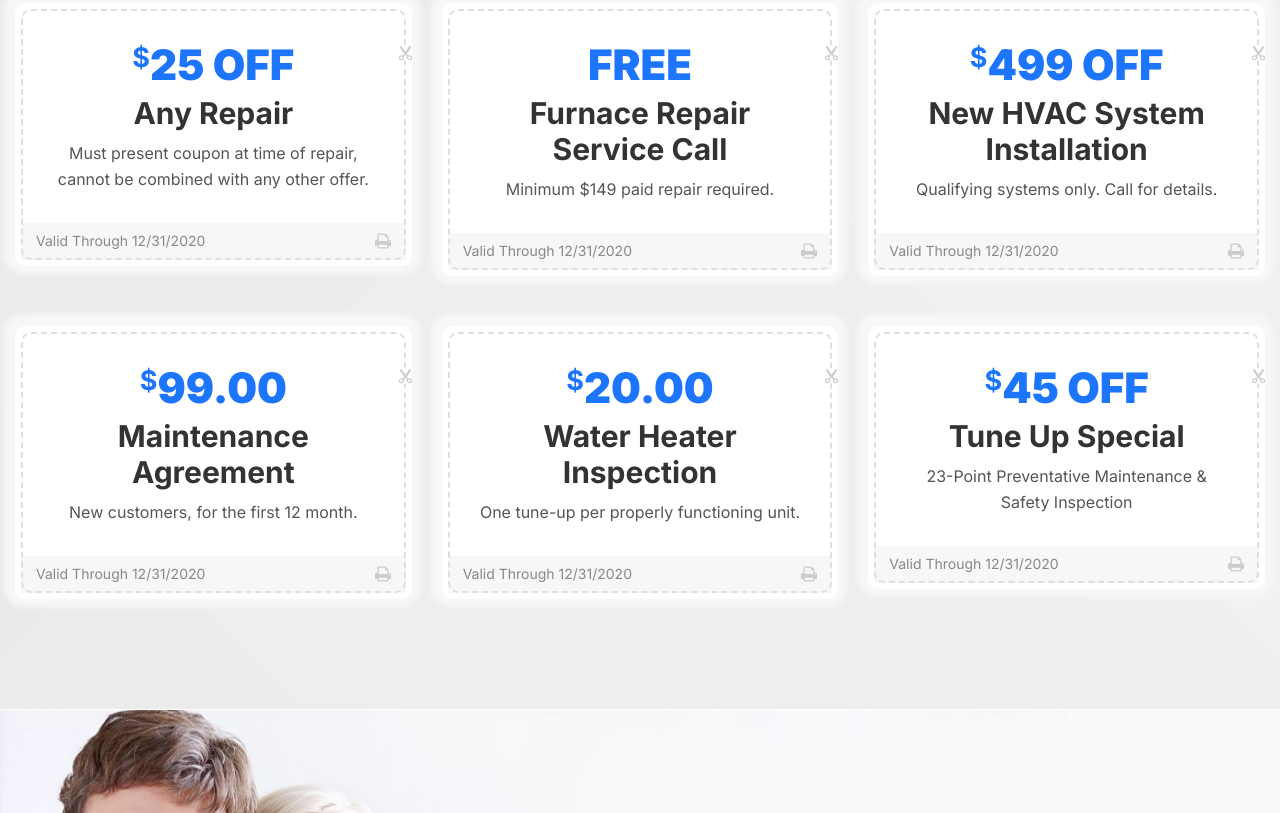
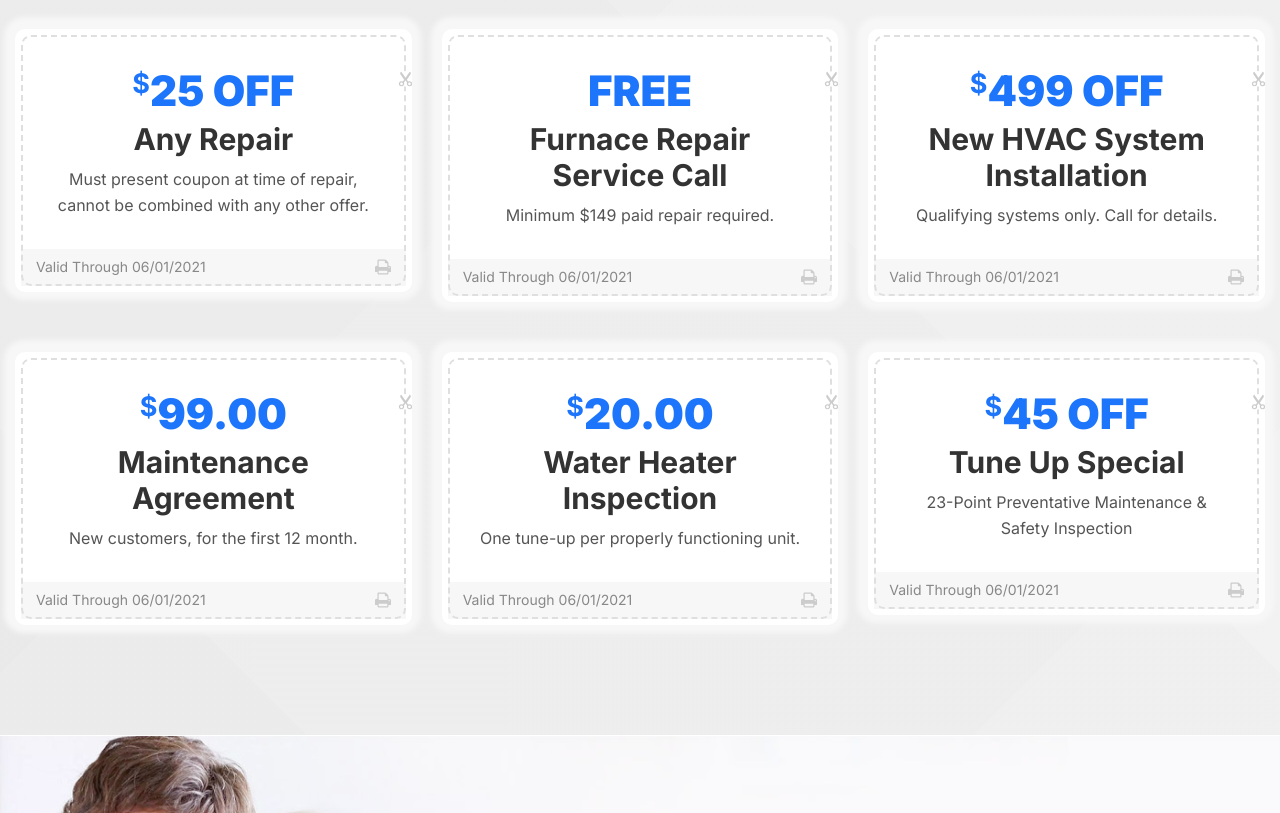
Before and after one commit to masterthepixel/dmvheatandair, a plain HTML site: page index.html in a window 1280 px wide. Shown: the part 5536-6349 px from the top of the page. Drawn offline with Linux system fonts and the light colour scheme.

Commit message:
English updates

```diff
--- a/index.html
+++ b/index.html
@@ -1535,8 +1535,7 @@
 										<!--ppt_icon end-->
 										<div class="ptz_info">
 											<h3>We Treat Every Customer Like Family</h3>
-											<p>We base our business on honesty, integrity, teamwork, and accountability,
-												and that’s what our customers expect from us.</p>
+											<p>We treat our customers with respect and perform our professionally.</p>
 										</div>
 										<!--ptz_info end-->
 									</div>
@@ -1558,8 +1557,9 @@
 										<!--ppt_icon end-->
 										<div class="ptz_info">
 											<h3>We Believe in Setting the Standard Higher</h3>
-											<p>We base our business on honesty, integrity, teamwork, and accountability,
-												and that’s what our customers expect from us.</p>
+											<p>We our standards of services is higher than the industry at large. This
+												make a difference in the product and service we provide to our esteemed
+												customers. </p>
 										</div>
 										<!--ptz_info end-->
 									</div>
@@ -1682,7 +1682,7 @@
 										<p>Must present coupon at time of repair, cannot be combined with any other
 											offer.</p>
 										<div class="validity">
-											<h5>Valid Through 12/31/2020</h5>
+											<h5>Valid Through 06/01/2021</h5>
 											<span class="zz_icon">
 												<svg version="1.1" id="Capa_19" xmlns="http://www.w3.org/2000/svg"
 													xmlns:xlink="http://www.w3.org/1999/xlink" x="0px" y="0px"
@@ -1734,7 +1734,7 @@
 										<h2>Furnace Repair Service Call</h2>
 										<p>Minimum $149 paid repair required.</p>
 										<div class="validity">
-											<h5>Valid Through 12/31/2020</h5>
+											<h5>Valid Through 06/01/2021</h5>
 											<span class="zz_icon">
 												<svg version="1.1" id="Capa_21" xmlns="http://www.w3.org/2000/svg"
 													xmlns:xlink="http://www.w3.org/1999/xlink" x="0px" y="0px"
@@ -1786,7 +1786,7 @@
 										<h2>New HVAC System Installation</h2>
 										<p>Qualifying systems only. Call for details.</p>
 										<div class="validity">
-											<h5>Valid Through 12/31/2020</h5>
+											<h5>Valid Through 06/01/2021</h5>
 											<span class="zz_icon">
 												<svg version="1.1" id="Capa_23" xmlns="http://www.w3.org/2000/svg"
 													xmlns:xlink="http://www.w3.org/1999/xlink" x="0px" y="0px"
@@ -1838,7 +1838,7 @@
 										<h2>Maintenance Agreement</h2>
 										<p>New customers, for the first 12 month.</p>
 										<div class="validity">
-											<h5>Valid Through 12/31/2020</h5>
+											<h5>Valid Through 06/01/2021</h5>
 											<span class="zz_icon">
 												<svg version="1.1" id="Capa_25" xmlns="http://www.w3.org/2000/svg"
 													xmlns:xlink="http://www.w3.org/1999/xlink" x="0px" y="0px"
@@ -1890,7 +1890,7 @@
 										<h2>Water Heater Inspection</h2>
 										<p>One tune-up per properly functioning unit. </p>
 										<div class="validity">
-											<h5>Valid Through 12/31/2020</h5>
+											<h5>Valid Through 06/01/2021</h5>
 											<span class="zz_icon">
 												<svg version="1.1" id="Capa_27" xmlns="http://www.w3.org/2000/svg"
 													xmlns:xlink="http://www.w3.org/1999/xlink" x="0px" y="0px"
@@ -1942,7 +1942,7 @@
 										<h2>Tune Up Special</h2>
 										<p>23-Point Preventative Maintenance & Safety Inspection</p>
 										<div class="validity">
-											<h5>Valid Through 12/31/2020</h5>
+											<h5>Valid Through 06/01/2021</h5>
 											<span class="zz_icon">
 												<svg version="1.1" id="Capa_29" xmlns="http://www.w3.org/2000/svg"
 													xmlns:xlink="http://www.w3.org/1999/xlink" x="0px" y="0px"
@@ -2000,7 +2000,7 @@
 										<p>Must present coupon at time of repair, cannot be combined with any other
 											offer.</p>
 										<div class="validity">
-											<h5>Valid Through 12/31/2020</h5>
+											<h5>Valid Through 06/01/2021</h5>
 											<span class="zz_icon">
 												<svg version="1.1" id="Capa_31" xmlns="http://www.w3.org/2000/svg"
 													xmlns:xlink="http://www.w3.org/1999/xlink" x="0px" y="0px"
@@ -2052,7 +2052,7 @@
 										<h2>Furnace Repair Service Call</h2>
 										<p>Minimum $149 paid repair required.</p>
 										<div class="validity">
-											<h5>Valid Through 12/31/2020</h5>
+											<h5>Valid Through 06/01/2021</h5>
 											<span class="zz_icon">
 												<svg version="1.1" id="Capa_33" xmlns="http://www.w3.org/2000/svg"
 													xmlns:xlink="http://www.w3.org/1999/xlink" x="0px" y="0px"
@@ -2104,7 +2104,7 @@
 										<h2>New HVAC System Installation</h2>
 										<p>Qualifying systems only. Call for details.</p>
 										<div class="validity">
-											<h5>Valid Through 12/31/2020</h5>
+											<h5>Valid Through 06/01/2021</h5>
 											<span class="zz_icon">
 												<svg version="1.1" id="Capa_35" xmlns="http://www.w3.org/2000/svg"
 													xmlns:xlink="http://www.w3.org/1999/xlink" x="0px" y="0px"
@@ -2156,7 +2156,7 @@
 										<h2>Maintenance Agreement</h2>
 										<p>New customers, for the first 12 month.</p>
 										<div class="validity">
-											<h5>Valid Through 12/31/2020</h5>
+											<h5>Valid Through 06/01/2021</h5>
 											<span class="zz_icon">
 												<svg version="1.1" id="Capa_37" xmlns="http://www.w3.org/2000/svg"
 													xmlns:xlink="http://www.w3.org/1999/xlink" x="0px" y="0px"
@@ -2208,7 +2208,7 @@
 										<h2>Water Heater Inspection</h2>
 										<p>One tune-up per properly functioning unit. </p>
 										<div class="validity">
-											<h5>Valid Through 12/31/2020</h5>
+											<h5>Valid Through 06/01/2021</h5>
 											<span class="zz_icon">
 												<svg version="1.1" id="Capa_39" xmlns="http://www.w3.org/2000/svg"
 													xmlns:xlink="http://www.w3.org/1999/xlink" x="0px" y="0px"
@@ -2260,7 +2260,7 @@
 										<h2>Tune Up Special</h2>
 										<p>23-Point Preventative Maintenance & Safety Inspection</p>
 										<div class="validity">
-											<h5>Valid Through 12/31/2020</h5>
+											<h5>Valid Through 06/01/2021</h5>
 											<span class="zz_icon">
 												<svg version="1.1" id="Capa_41" xmlns="http://www.w3.org/2000/svg"
 													xmlns:xlink="http://www.w3.org/1999/xlink" x="0px" y="0px"
```
